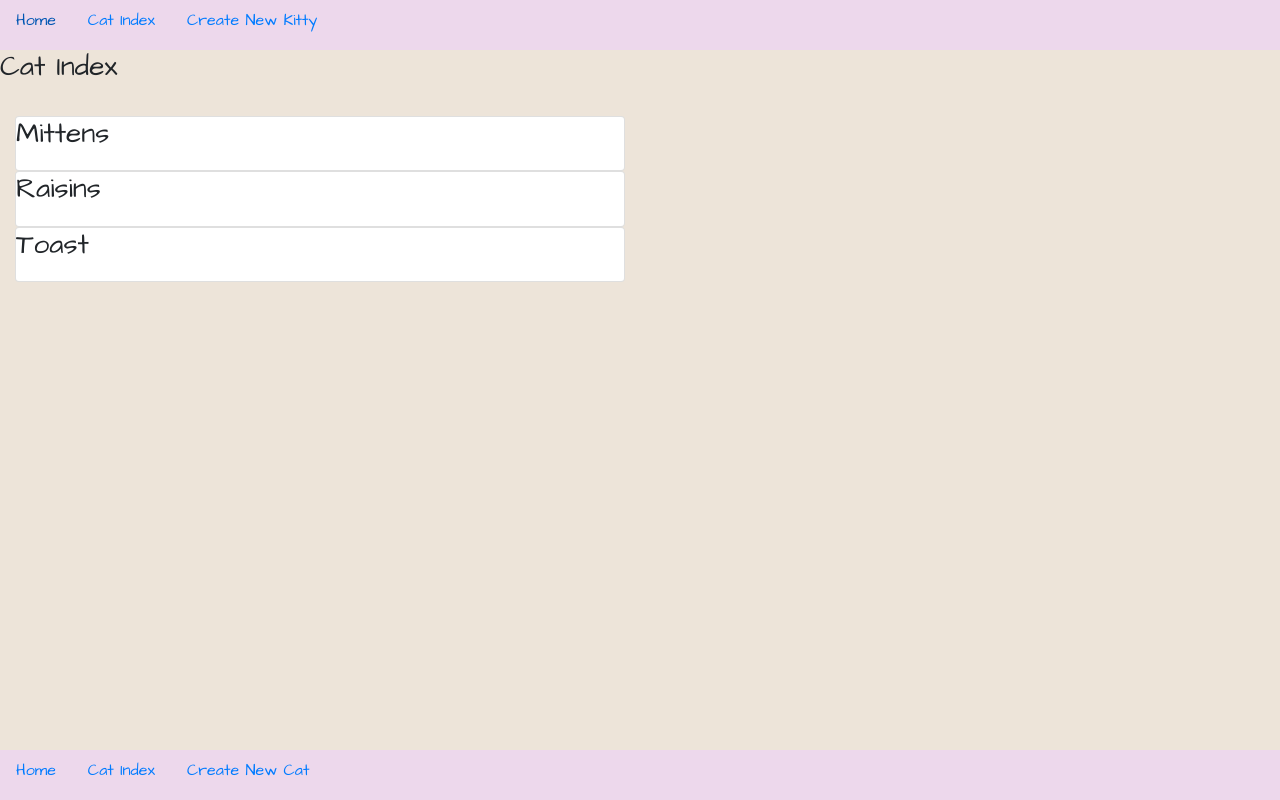
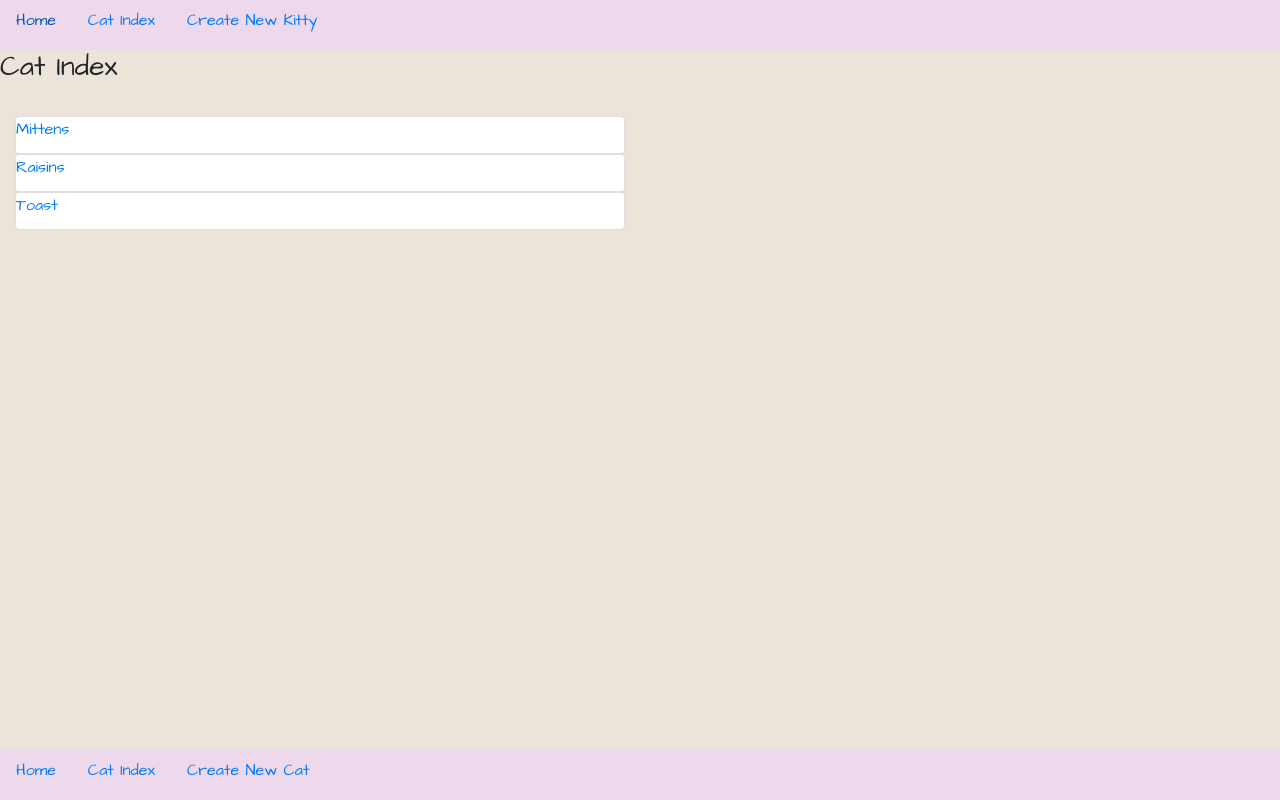
Before and after one commit to learn-academy-2020-delta/cat-tinder-frontend-team-pawsofluv, a React (Create React App) app in the folder paws-of-luv-frontend/: page /catindex in a window 1280 px wide. Built offline with nearby package versions, Linux system fonts and the light colour scheme.

Commit message:
added the navlinks to cat index and show

```diff
--- a/paws-of-luv-frontend/src/pages/CatIndex.js
+++ b/paws-of-luv-frontend/src/pages/CatIndex.js
@@ -4,6 +4,7 @@
     CardTitle,
     Col
 } from 'reactstrap'
+import { NavLink } from 'react-router-dom'
 
 class CatIndex extends Component {
     render() {
@@ -16,7 +17,9 @@
                     return (
                         <Card key={ index }>
                             <CardTitle>
-                                <h3> { cat.name } </h3>
+                                <NavLink to={ `/catshow/${ cat.id }` } >
+                                    { cat.name }
+                                </NavLink>
                             </CardTitle>
                         </Card>
                     )
--- a/paws-of-luv-frontend/src/pages/CatShow.js
+++ b/paws-of-luv-frontend/src/pages/CatShow.js
@@ -5,6 +5,7 @@
     CardText,
     Col
 } from 'reactstrap'
+import { NavLink } from 'react-router-dom'
 
 class CatShow extends Component {
     render() {
@@ -19,6 +20,9 @@
                     <CardText>
                         Hello, I am { this.props.cat.age } years old. I love { this.props.cat.enjoys }.
                     </CardText>
+                    <NavLink to={ '/catindex' }>
+                        Back to List
+                    </NavLink>
                 </Card>
             </Col>
         </>
```
